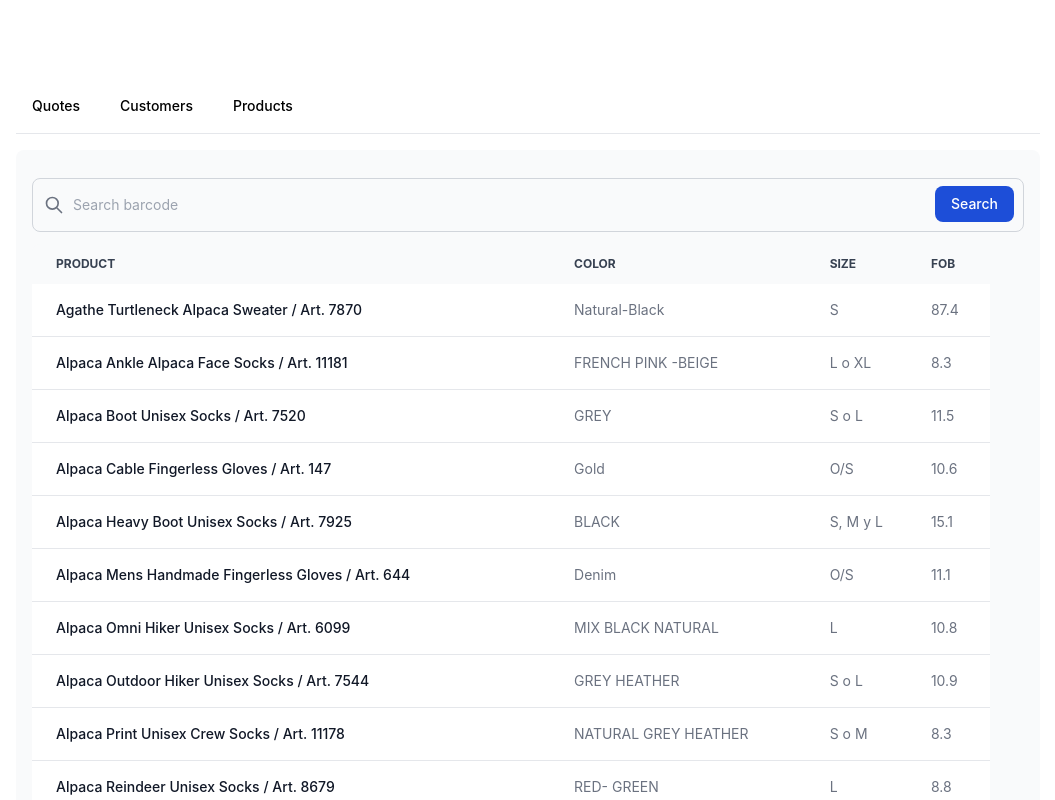
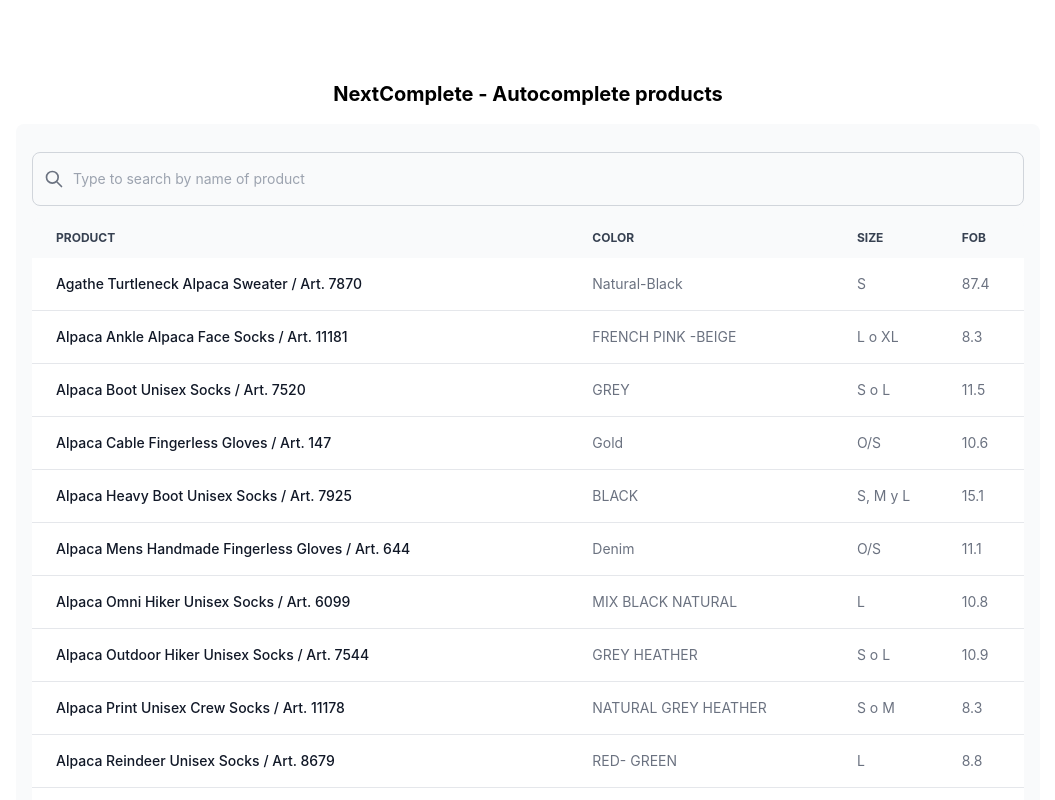
Before and after one commit to lokcito/barcada, a Next.js app: page / in a window 1280 px wide. Shown: the top 800 px of the page, without its empty margins (112-1167 px from the left). Built offline with nearby package versions, Linux system fonts and the light colour scheme.

Commit message:
clean names

```diff
--- a/pages/_products.js
+++ b/pages/_products.js
@@ -1,28 +1,78 @@
-import React, { useState, useEffect } from 'react';
+import React, { useState, useEffect, useMemo } from 'react';
 import {productService} from '../services/productService.js';
 import Search from './_search.js';
 import styles from '../styles/Home.module.css';
 
+function normalizeText(str) {
+  return (str || '')
+    .toString()
+    .normalize('NFD')
+    .replace(/[\u0300-\u036f]/g, '')
+    .toLowerCase()
+    .trim();
+}
+
+function isDigits(str) {
+  return /^\d+$/.test((str || '').trim());
+}
+
+// Fuzzy simple: subsequence + includes
+function fuzzyMatch(haystack, needle) {
+  if (!needle) return true;
+  if (!haystack) return false;
+  const h = normalizeText(haystack);
+  const n = normalizeText(needle);
+  if (h.includes(n)) return true; // match directo
+
+  // subsequence
+  let i = 0;
+  for (const ch of h) {
+    if (ch === n[i]) i++;
+    if (i === n.length) return true;
+  }
+  return false;
+}
+
 function Products() {
   const [ready, setReady] = useState(false);
-
-
   const [items, setItems] = useState([]);
   const [keyWord, setKeyWord] = useState("");
 
   useEffect(() => {
     async function fetchData () {
-      if ( !ready ) {
+      if (!ready) {
         let res = await productService.filter();
         if (res.data["status"] ) {
           setItems(res.data["objects"]);
         }
-
         setReady(true);
       }
     }
     fetchData();
   }, [ready]);
+
+  const sortedItems = useMemo(() => {
+    return [...items].sort((a, b) => {
+      const an = normalizeText(a.name);
+      const bn = normalizeText(b.name);
+      if (an < bn) return -1;
+      if (an > bn) return 1;
+      return 0;
+    });
+  }, [items]);
+
+  const filteredItems = useMemo(() => {
+    const q = (keyWord || '').trim();
+    if (!q) return sortedItems;
+
+    if (isDigits(q)) {
+      return sortedItems.filter(e => String(e.id || '').includes(q));
+    }
+
+    return sortedItems.filter(e => {
+      return fuzzyMatch(e.name, q) || fuzzyMatch(e.color, q);
+    });
+  }, [sortedItems, keyWord]);
 
   let onSearch = (p1) => {
     setKeyWord(p1);
@@ -32,76 +82,37 @@
     <div className="py-3">
       <Search onSearch={onSearch} />
     </div>
-    <div className="overflow-x-auto relative sm:rounded-lg">
+    <div className="overflow-x-auto relative rounded-lg">
         <table  className={["w-full", "text-sm", "text-left", "text-gray-500", "dark:text-gray-400", styles.fulltable].join(" ")}>
           <thead className="text-xs text-gray-700 uppercase bg-gray-50 dark:bg-gray-700 dark:text-gray-400">
               <tr>
-                  <th scope="col" className="py-3 px-6">
-                      Product
-                  </th>
-                  <th scope="col" className="py-3 px-6">
-                      Color
-                  </th>
-                  <th scope="col" className="py-3 px-6">
-                      Size
-                  </th>
-                  <th scope="col" className="py-3 px-6">
-                      FOB
-                  </th>
+                  <th scope="col" className="py-3 px-6">Product</th>
+                  <th scope="col" className="py-3 px-6">Color</th>
+                  <th scope="col" className="py-3 px-6">Size</th>
+                  <th scope="col" className="py-3 px-6">FOB</th>
               </tr>
           </thead>
           <tbody>
-            {items
-              .filter((e) => {
-                if ( keyWord === "" || !keyWord ) {
-                  return e;
-                }
-                return e.name.toLowerCase().includes(keyWord.toLowerCase());
-              })
-              .sort(function(a, b) {
-                if(a.name.toLowerCase() < b.name.toLowerCase()) return -1;
-                if(a.name.toLowerCase() > b.name.toLowerCase()) return 1;
-                return 0;
-            })
-            .map((e, i) =>
+            {filteredItems.map((e, i) =>
               <tr key={i} className="bg-white border-b dark:bg-gray-800 dark:border-gray-700 hover:bg-gray-50 dark:hover:bg-gray-600">
                 <th scope="row" className="py-4 px-6 font-medium text-gray-900 whitespace-nowrap dark:text-white">
                     {e.name} / Art. {e.id}
                 </th>
-              <td className="py-4 px-6">
-                  {e.color}
-              </td>
-              <td className="py-4 px-6">
-                  {e.size}
-              </td>
-              <td className="py-4 px-6">
-                  {e.fob}
-              </td>
-            </tr> )}
+                <td className="py-4 px-6">{e.color}</td>
+                <td className="py-4 px-6">{e.size}</td>
+                <td className="py-4 px-6">{e.fob}</td>
+              </tr>
+            )}
           </tbody>
         </table>
         <table  className={["w-full", "text-sm", "text-left", "text-gray-500", "dark:text-gray-400", styles.minitable].join(" ")}>
           <thead className="text-xs text-gray-700 uppercase bg-gray-50 dark:bg-gray-700 dark:text-gray-400">
               <tr>
-                  <th scope="col" className="py-3 px-6">
-                      Product
-                  </th>
+                  <th scope="col" className="py-3 px-6">Product</th>
               </tr>
           </thead>
           <tbody>
-            {items
-              .filter((e) => {
-                if ( keyWord === "" || !keyWord ) {
-                  return e;
-                }
-                return e.name.toLowerCase().includes(keyWord.toLowerCase());
-              })
-              .sort(function(a, b) {
-                if(a.name.toLowerCase() < b.name.toLowerCase()) return -1;
-                if(a.name.toLowerCase() > b.name.toLowerCase()) return 1;
-                return 0;
-            })
-            .map((e, i) =>
+            {filteredItems.map((e, i) =>
               <tr key={i} className="bg-white border-b dark:bg-gray-800 dark:border-gray-700 hover:bg-gray-50 dark:hover:bg-gray-600">
                 <th scope="row" className="py-4 px-6 font-medium whitespace-nowrap ">
                   <div className="dark:text-white">{e.name} / Art. {e.id}</div>
@@ -109,7 +120,8 @@
                   <div>Size: <strong className="dark:text-white">{e.size}</strong></div>
                   <div>FOB: <strong className="dark:text-white">{e.fob}</strong></div>
                 </th>
-            </tr> )}
+              </tr>
+            )}
           </tbody>
         </table>
       </div>
--- a/pages/_search.js
+++ b/pages/_search.js
@@ -23,9 +23,7 @@
           onChange={(e) => onChange(e)}
           id="default-search"
           className="block p-4 pl-10 w-full text-sm text-gray-900 bg-gray-50 rounded-lg border border-gray-300 focus:ring-blue-500 focus:border-blue-500 dark:bg-gray-700 dark:border-gray-600 dark:placeholder-gray-400 dark:text-white dark:focus:ring-blue-500 dark:focus:border-blue-500"
-          placeholder="Search barcode" required />
-        <button type="submit"
-          className="text-white absolute right-2.5 bottom-2.5 bg-blue-700 hover:bg-blue-800 focus:ring-4 focus:outline-none focus:ring-blue-300 font-medium rounded-lg text-sm px-4 py-2 dark:bg-blue-600 dark:hover:bg-blue-700 dark:focus:ring-blue-800">Search</button>
+          placeholder="Type to search by name of product" required />
     </div>
   </form>
 }
--- a/pages/api/products.js
+++ b/pages/api/products.js
@@ -11,7 +11,7 @@
       {"name": "Agathe Turtleneck Alpaca Sweater", "id": 7870, "color": "Natural-Black", "size": "S", "catalog": "NO", "fob": 87.40},
       {"name": "Antonia Half-Zip Alpaca Sweater", "id": 7873, "color": "Black-Natural", "size": "M", "catalog": "NO", "fob": 61.20},
       {"name": "Princess Alpaca Cardigan", "id": 7885, "color": "Black-Natural", "size": "S", "catalog": "NO", "fob": 60.50},
-      {"name": "Classic Alpaca Full-Zip Cardigan", "id": 7881, "color": "Black-Grey Mlge.", "size": "S", "catalog": "NO", "fob": 67.00},
+      {"name": "Full-Zip Cardigan", "id": 7881, "color": "Black-Grey Mlge.", "size": "S", "catalog": "NO", "fob": 67.00},
       {"name": "Misha Alpaca Sweater Dress", "id": 6452, "color": "Black o Lt. Grey", "size": "O/S", "catalog": "NO", "fob": 68.50},
       {"name": "Annaisha Alpaca Sweater", "id": 6456, "color": "Black-Natural", "size": "M", "catalog": "NO", "fob": 43.50},
       {"name": "Ivane Alpaca Sweater", "id": 6093, "color": "Natural", "size": "M", "catalog": "NO", "fob": 62.90},
--- a/pages/index.js
+++ b/pages/index.js
@@ -14,30 +14,14 @@
   return (
     <div className={styles.container}>
       <Head>
-        <title>Classic Alpaca Quotes</title>
+        <title>NextComplete</title>
         <meta name="viewport" content="width=device-width, initial-scale=1.0" />
       </Head>
 
       <main className={styles.main}>
         <div  className={styles.wrapper}>
-          <div className="mb-4 border-b border-gray-200 dark:border-gray-700">
-              <ul className="flex flex-wrap -mb-px text-sm font-medium text-center" role="tablist">
-                  <li className="mr-2" role="presentation">
-                      <button className="inline-block p-4 rounded-t-lg border-b-2 border-transparent hover:text-gray-600 hover:border-gray-300 dark:hover:text-gray-300"
-                        onClick={() => setTab("quotes")}
-                        type="button" role="tab" aria-controls="dashboard" aria-selected="false">Quotes</button>
-                  </li>
-                  <li className="mr-2" role="presentation">
-                      <button className="inline-block p-4 rounded-t-lg border-b-2 border-transparent hover:text-gray-600 hover:border-gray-300 dark:hover:text-gray-300"
-
-                      type="button" role="tab" aria-controls="settings" aria-selected="false">Customers</button>
-                  </li>
-                  <li role="presentation">
-                      <button className="inline-block p-4 rounded-t-lg border-b-2 border-transparent hover:text-gray-600 hover:border-gray-300 dark:hover:text-gray-300"
-                      onClick={() => setTab("products")}
-                      type="button" role="tab" aria-controls="contacts" aria-selected="false">Products</button>
-                  </li>
-              </ul>
+          <div className="mb-4 dark:border-gray-700 text-center">
+              <h2 className="text-xl font-bold">NextComplete - Autocomplete products</h2>
           </div>
           <div id="myTabContent">
               <div className=" p-4 bg-gray-50 rounded-lg " id="profile" role="tabpanel" aria-labelledby="profile-tab">
@@ -53,8 +37,8 @@
       </main>
 
       <footer className={styles.footer}>
-        <a href="https://classicalpaca.com" target="_blank" rel="noopener noreferrer">
-          <strong>Classic Alpaca</strong>
+        <a href="https://nextcomplete.equisd.com" target="_blank" rel="noopener noreferrer">
+          <strong>NextComplete</strong>
         </a>
       </footer>
     </div>
--- a/styles/Home.module.css
+++ b/styles/Home.module.css
@@ -125,7 +125,7 @@
     display: none;
   }
   .minitable {
-    display: block;
+    display: table;
   }
 }
 @media (min-width: 601px) and (max-width: 1024px) {
@@ -133,7 +133,7 @@
     width: 720px;
   }
   .fulltable {
-    display: block;
+    display: table;
   }
   .minitable {
     display: none;
@@ -144,7 +144,7 @@
     width: 1024px;
   }
   .fulltable {
-    display: block;
+    display: table;
   }
   .minitable {
     display: none;
```
Also changed, not shown: 1 other file (tests, documents, lock files or other folders). Lines whose indentation alone changed are shown as unchanged.
